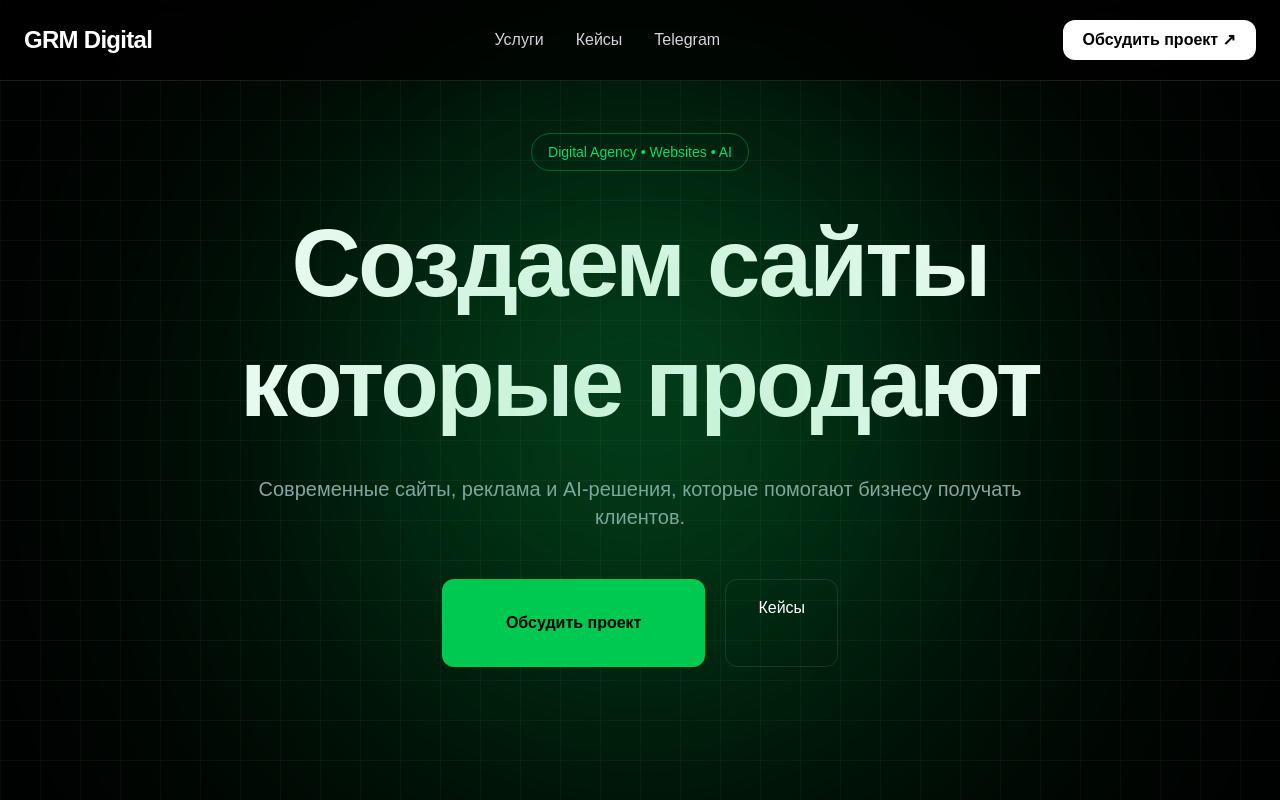
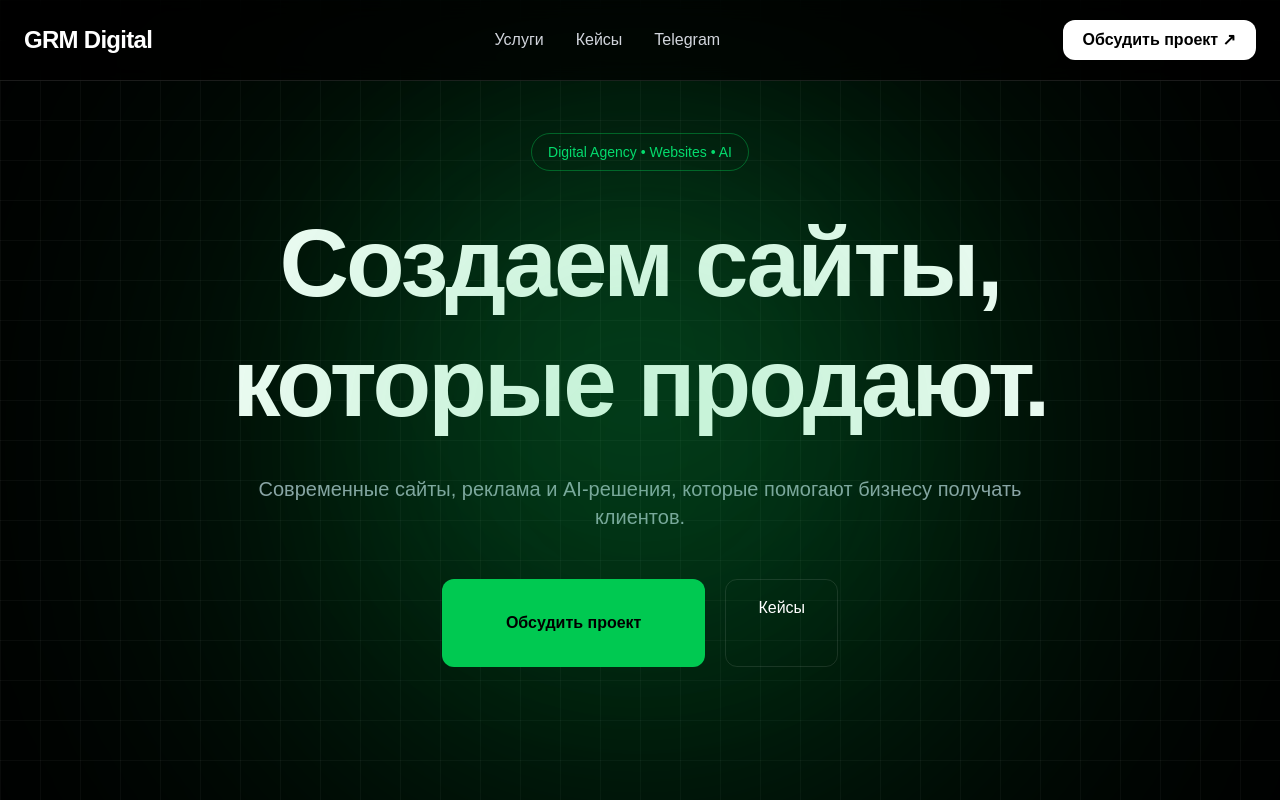
Before and after one commit to zakatovkirill2-hue/grm-digital, a Next.js app: page / in a window 1280 px wide. Shown: the top 800 px of the page. Built offline with nearby package versions, Linux system fonts and the light colour scheme.

Commit message:
Вернул точки Hero

```diff
--- a/app/components/Hero.tsx
+++ b/app/components/Hero.tsx
@@ -26,10 +26,10 @@ export default function Hero() {
         transition={{ duration: 0.8 }}
         className="mt-8 max-w-5xl text-6xl font-extrabold leading-tight md:text-8xl"
       >
-        Создаем сайты
+        Создаем сайты,
 
 
-        которые продают
+        которые продают.
       </motion.h1>
 
       <motion.p
```
